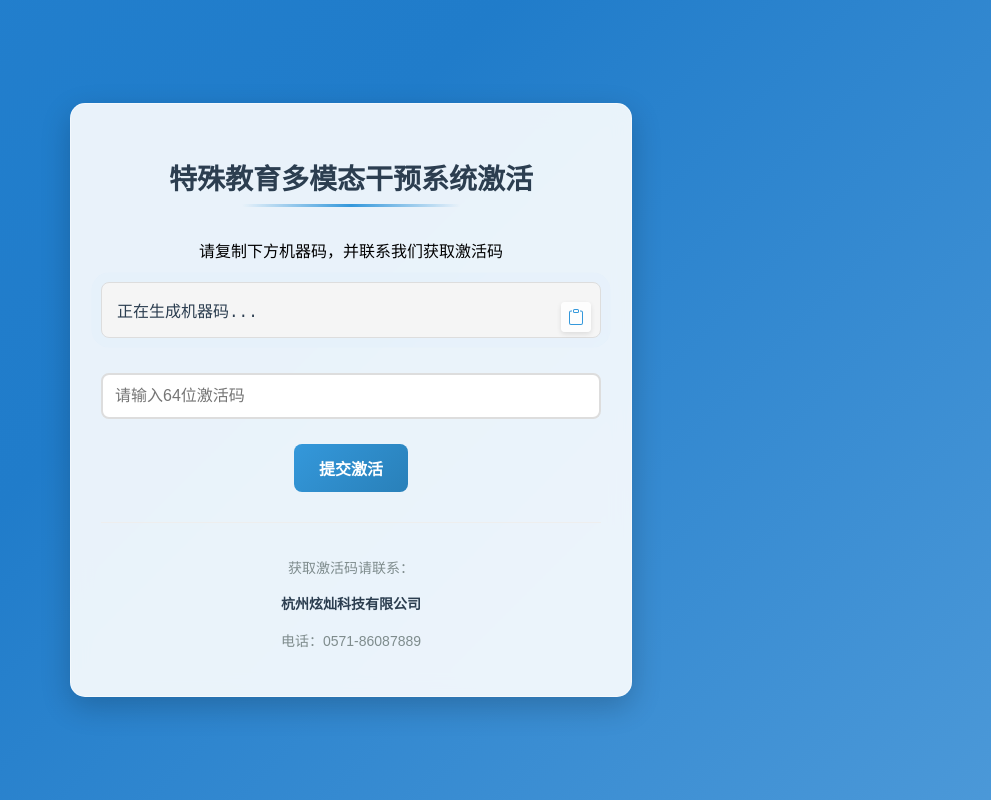
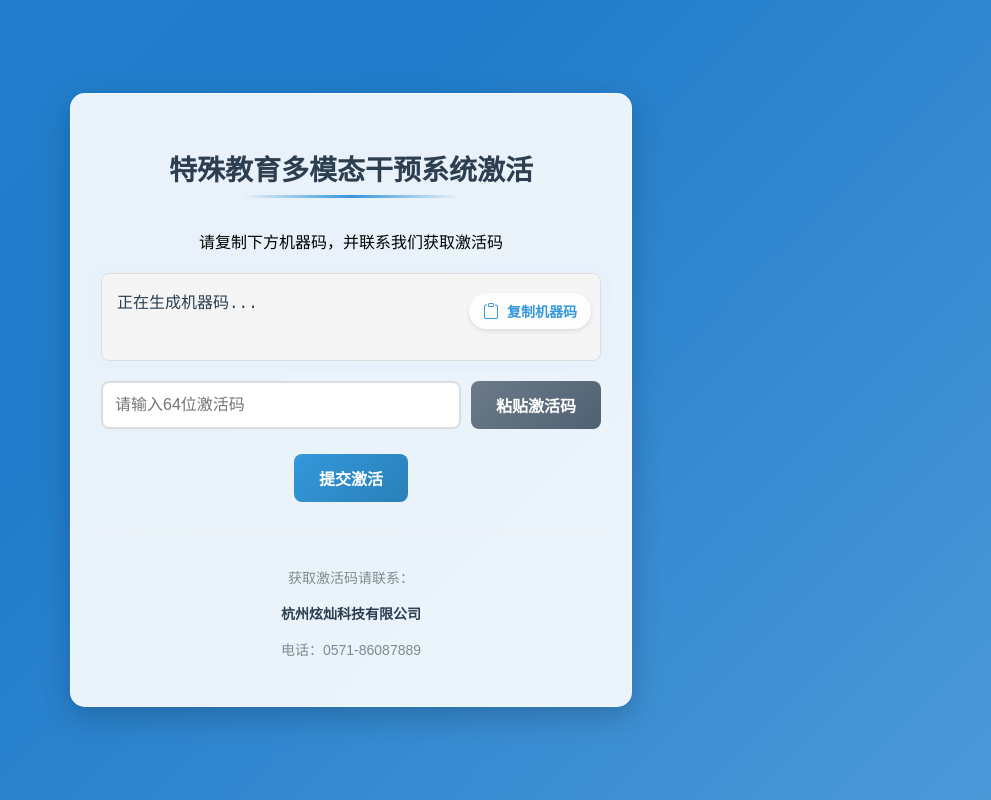
Before and after one commit to maoeast/SPEDMIS, an Electron app: page activation.html in a window 1280 px wide. Shown: the whole page, without its empty margins (289-1280 px from the left). Drawn offline with Linux system fonts and the light colour scheme; no server answers.

Commit message:
fix(activation): 优化激活页复制与粘贴交互
- Done: 将机器码复制按钮改为显式文案按钮，并为激活码输入区新增粘贴入口\n- Done: 补充激活页控件测试，并更新最小可恢复交接文件\n- Next: 安装并运行 dist/特殊教育多模态干预系统 Setup 1.2.1.exe，手动验证复制与粘贴交互\n- Risk: 真实安装包中的剪贴板权限仍需手动验证

```diff
--- a/activation.html
+++ b/activation.html
@@ -69,7 +69,8 @@
         .machine-code {
             background: #f5f5f5;
             padding: 15px;
-            padding-right: 40px;
+            padding-right: 160px;
+            min-height: 56px;
             border-radius: 8px;
             font-family: monospace;
             font-size: 16px;
@@ -86,17 +87,21 @@
             right: 10px;
             background: rgba(255, 255, 255, 0.8);
             border: none;
-            border-radius: 4px;
-            width: 30px;
-            height: 30px;
+            border-radius: 999px;
+            min-width: 120px;
+            height: 36px;
             display: flex;
             align-items: center;
             justify-content: center;
+            gap: 8px;
             cursor: pointer;
             color: #3498db;
             transition: all 0.2s ease;
-            padding: 0;
+            padding: 0 14px;
             box-shadow: 0 2px 5px rgba(0, 0, 0, 0.1);
+            font-size: 14px;
+            font-weight: bold;
+            white-space: nowrap;
         }
 
         .copy-btn:hover {
@@ -108,6 +113,7 @@
         .copy-btn svg {
             width: 16px;
             height: 16px;
+            flex-shrink: 0;
         }
 
         .copy-success {
@@ -151,6 +157,18 @@
             transition: all 0.3s ease;
         }
 
+        .activation-code-row {
+            display: flex;
+            gap: 10px;
+            align-items: stretch;
+            margin: 15px 0;
+        }
+
+        .activation-code-row input[type="text"] {
+            flex: 1;
+            margin: 0;
+        }
+
         input[type="text"]:focus {
             border-color: #3498db;
             box-shadow: 0 0 8px rgba(52, 152, 219, 0.5);
@@ -174,6 +192,16 @@
             background: linear-gradient(135deg, #2980b9, #3498db);
             transform: translateY(-2px);
             box-shadow: 0 5px 15px rgba(0, 0, 0, 0.1);
+        }
+
+        .secondary-btn {
+            margin-top: 0;
+            white-space: nowrap;
+            background: linear-gradient(135deg, #6c7a89, #4f6272);
+        }
+
+        .secondary-btn:hover {
+            background: linear-gradient(135deg, #4f6272, #6c7a89);
         }
 
         .error {
@@ -205,6 +233,27 @@
             font-weight: bold;
             color: #2c3e50;
         }
+
+        @media (max-width: 560px) {
+            .activation-code-row {
+                flex-direction: column;
+            }
+
+            .secondary-btn {
+                width: 100%;
+            }
+
+            .machine-code {
+                padding-right: 15px;
+                padding-top: 60px;
+            }
+
+            .copy-btn {
+                left: 10px;
+                right: auto;
+                min-width: 0;
+            }
+        }
     </style>
 </head>
 <body>
@@ -218,10 +267,21 @@
                     <path d="M4 1.5H3a2 2 0 0 0-2 2V14a2 2 0 0 0 2 2h10a2 2 0 0 0 2-2V3.5a2 2 0 0 0-2-2h-1v1h1a1 1 0 0 1 1 1V14a1 1 0 0 1-1 1H3a1 1 0 0 1-1-1V3.5a1 1 0 0 1 1-1h1v-1z"/>
                     <path d="M9.5 1a.5.5 0 0 1 .5.5v1a.5.5 0 0 1-.5.5h-3a.5.5 0 0 1-.5-.5v-1a.5.5 0 0 1 .5-.5h3zm-3-1A1.5 1.5 0 0 0 5 1.5v1A1.5 1.5 0 0 0 6.5 4h3A1.5 1.5 0 0 0 11 2.5v-1A1.5 1.5 0 0 0 9.5 0h-3z"/>
                 </svg>
+                <span>复制机器码</span>
             </button>
             <div class="copy-success" id="copySuccess">已复制!</div>
         </div>
-        <input type="text" id="activationCode" placeholder="请输入64位激活码">
+        <div class="activation-code-row">
+            <input type="text" id="activationCode" placeholder="请输入64位激活码">
+            <button
+                type="button"
+                id="pasteActivationCodeButton"
+                class="secondary-btn"
+                onclick="pasteActivationCode()"
+            >
+                粘贴激活码
+            </button>
+        </div>
         <button onclick="activate()">提交激活</button>
         <div class="error" id="errorMessage"></div>
         <div class="contact-info">
@@ -263,6 +323,27 @@
             } else {
                 showError('机器码尚未生成，无法复制');
             }
+        }
+
+        function pasteActivationCode() {
+            if (!navigator.clipboard || typeof navigator.clipboard.readText !== 'function') {
+                showError('当前环境不支持直接粘贴，请手动输入激活码');
+                return;
+            }
+
+            navigator.clipboard.readText()
+                .then(pastedText => {
+                    if (!pastedText || !pastedText.trim()) {
+                        showError('剪贴板为空，请先复制激活码');
+                        return;
+                    }
+
+                    document.getElementById('activationCode').value = pastedText.trim();
+                })
+                .catch(error => {
+                    showError('粘贴失败，请手动输入激活码');
+                    console.error('粘贴失败:', error);
+                });
         }
 
         function activate() {
```
Also changed, not shown: test/activation-page-controls.test.js (added, +35 -0 lines), .continue-here.md.
